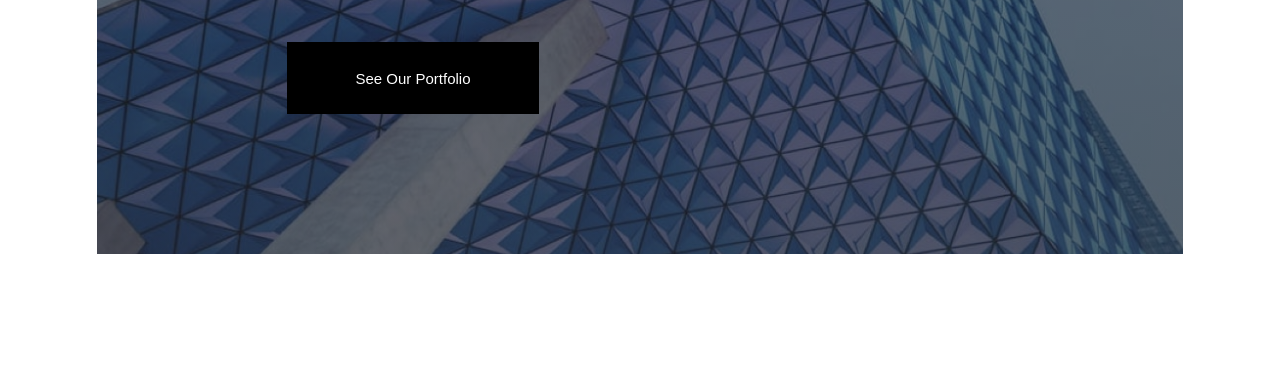
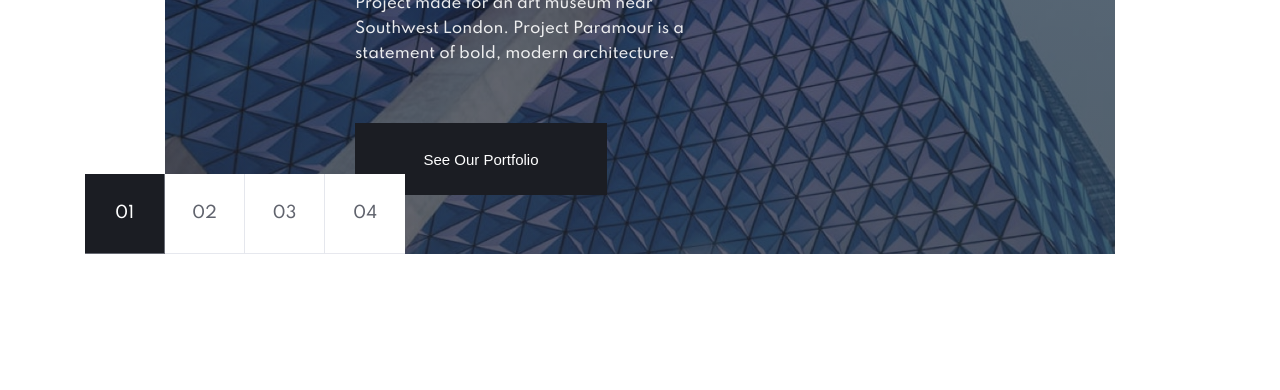
Before and after one commit to BradleyHam/arch, a website built with Parcel: page index.html in a window 1280 px wide. Shown: the part 410-800 px from the top of the page. Built offline with nearby package versions, Linux system fonts and the light colour scheme.

Commit message:
content selector added

```diff
--- a/index.html
+++ b/index.html
@@ -35,10 +35,16 @@
     <section class='hero'>
       <div class="hero__content">
         <h1>Project Paramour</h1>
-        <p>Project made for an art museum near Southwest London. Project Paramour is a statement of bold, modern architecture.s</p>
+        <p>Project made for an art museum near Southwest London. Project Paramour is a statement of bold, modern architecture.</p>
         <button class="button-dark">
             See Our Portfolio
         </button>
+      </div>
+      <div class="hero__content-selector">
+        <div class="hero__content-selector--one active">01</div>
+        <div class="hero__content-selector--two">02</div>
+        <div class="hero__content-selector--three">03</div>
+        <div class="hero__content-selector--four">04</div>
       </div>
     </section>
 
--- a/index.js
+++ b/index.js
@@ -1,8 +1,19 @@
 import './styles/style.scss';
 
 var hamburger = document.querySelector('.hamburger');
+var contentSelectorList = document.querySelectorAll('.hero__content-selector div');
+var contentSelectorArray = Array.from(contentSelectorList);
 
 hamburger.addEventListener('click', () => {
         hamburger.classList.toggle('is-active')
     }
 )
+
+contentSelectorArray.forEach((item)=>{
+    item.addEventListener('click', (e)=>{
+        contentSelectorArray.forEach((item)=>{
+            item.classList.remove('active')
+        })
+        e.target.classList.add('active')
+    })
+})
--- a/styles/base.scss
+++ b/styles/base.scss
@@ -8,3 +8,10 @@
 body{
     font-family: 'Roboto';
 }
+
+$veryDarkBlue: #1B1D23;
+$darkGrey: #60636D;
+$mediumGrey: #7D828F;
+$lightGrey: #C8CCD8;
+$veryLightGrey: #EEEFF4;
+$red: #DF5656;
--- a/button.scss
+++ b/styles/button.scss
@@ -1,5 +1,5 @@
 .button-dark{
-    background: black;
+    background: $veryDarkBlue;
     border: none;
     color: white;
     height: 72px;
--- a/styles/hero.scss
+++ b/styles/hero.scss
@@ -6,6 +6,7 @@
     background-size: cover;
     background-repeat: no-repeat;
     color: white;
+    position: relative;
     &__content{
         padding: 110px 32px;
     }
@@ -20,6 +21,36 @@
         margin-bottom: 57px;
         opacity: .9;
     }
+    &__content-selector{
+        position: absolute;
+        bottom: 0;
+        left: 0;
+        width: 320px;
+        height: 80px;
+        display: grid;
+        grid-template-columns: repeat(4, 1fr);
+        transform: translateX(-25%);
+    }
+    &__content-selector div{
+        display: flex;
+        justify-content: center;
+        align-items: center;
+        cursor: pointer;
+        background-color: white;
+        color: $darkGrey;
+        border-bottom: 1px solid #c8ccd871;
+    }
+    &__content-selector div:not(:last-child){
+        border-right: 1px solid #c8ccd875;
+    }
+    &__content-selector div:hover{
+        background-color: $lightGrey;
+    }
+    &__content-selector div.active{
+        background-color: $veryDarkBlue;
+        color: white;
+    }
+
 }
 
 /* ------- TABLET ---------*/
@@ -46,6 +77,7 @@
     .hero{
         background: linear-gradient(#11111186, #272727a9) ,url('../images/home/desktop/image-hero-paramour.jpg');
         background-size: cover;
+        margin: 0 165px;
         &__content{
             padding: 180px 376px 180px 190px;
         }
```
Also changed, not shown: dist/index.html, 4 other files.
